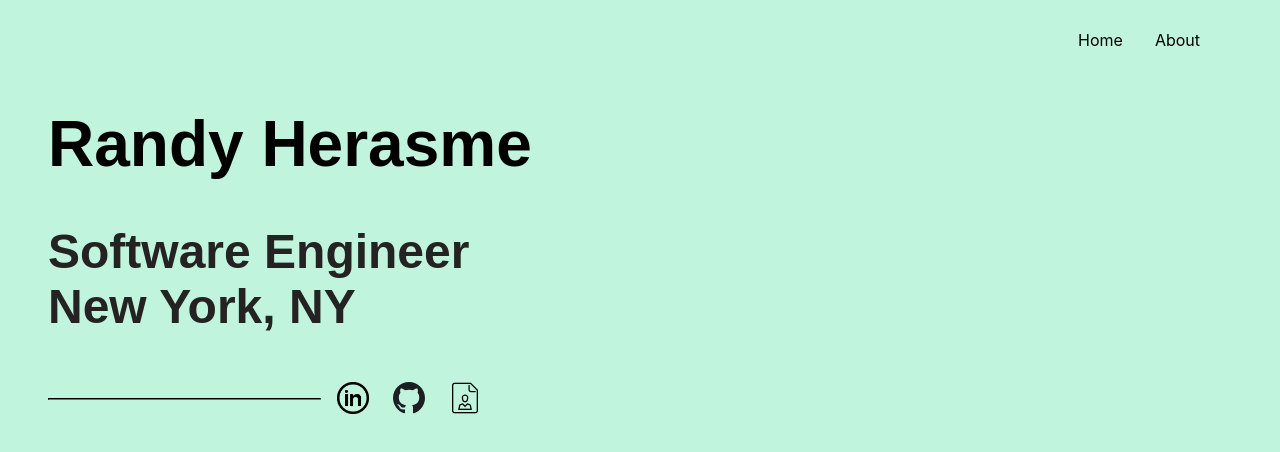
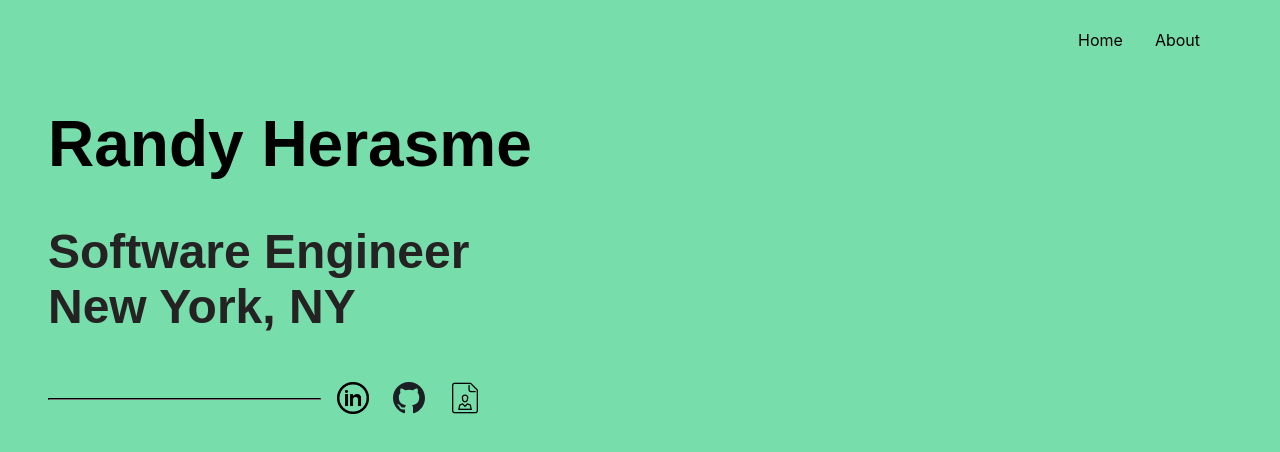
Before and after one commit to randyher/personal-website, a React (Create React App) app: page / in a window 1280 px wide. Shown: the top 452 px of the page. Built offline with nearby package versions, Linux system fonts and the light colour scheme.

Commit message:
changed background color

```diff
--- a/src/App.css
+++ b/src/App.css
@@ -1,7 +1,7 @@
 body {
   /* margin: 0; */
   padding: 0;
-  background-color: #c0f4dd;
+  background-color: #77DDAA;
   margin-top: 1rem;
 }
 
@@ -118,7 +118,8 @@ a {
   margin: 0;
   padding: 0;
   overflow: hidden;
-  background-color: #c0f4dd;
+  background-color: #77DDAA;
+  ;
   width: 100%;
 }
 
```
